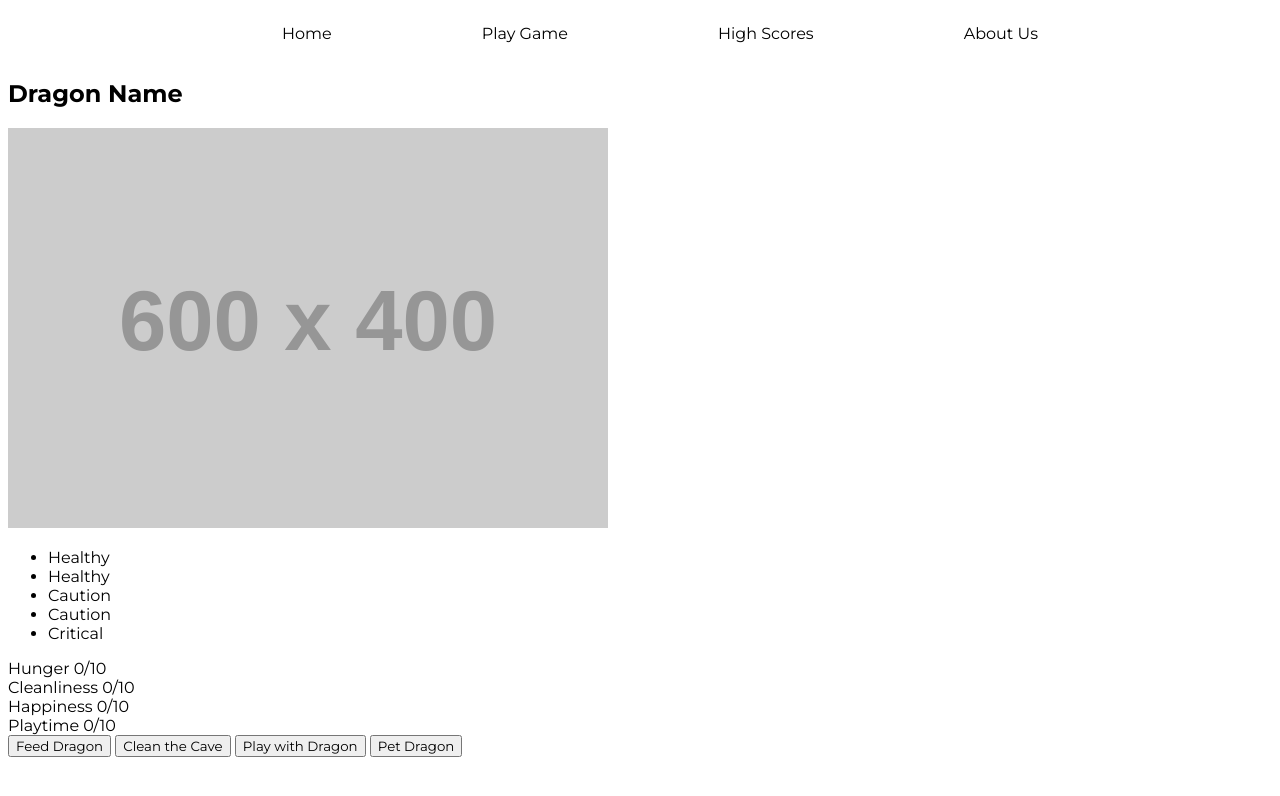
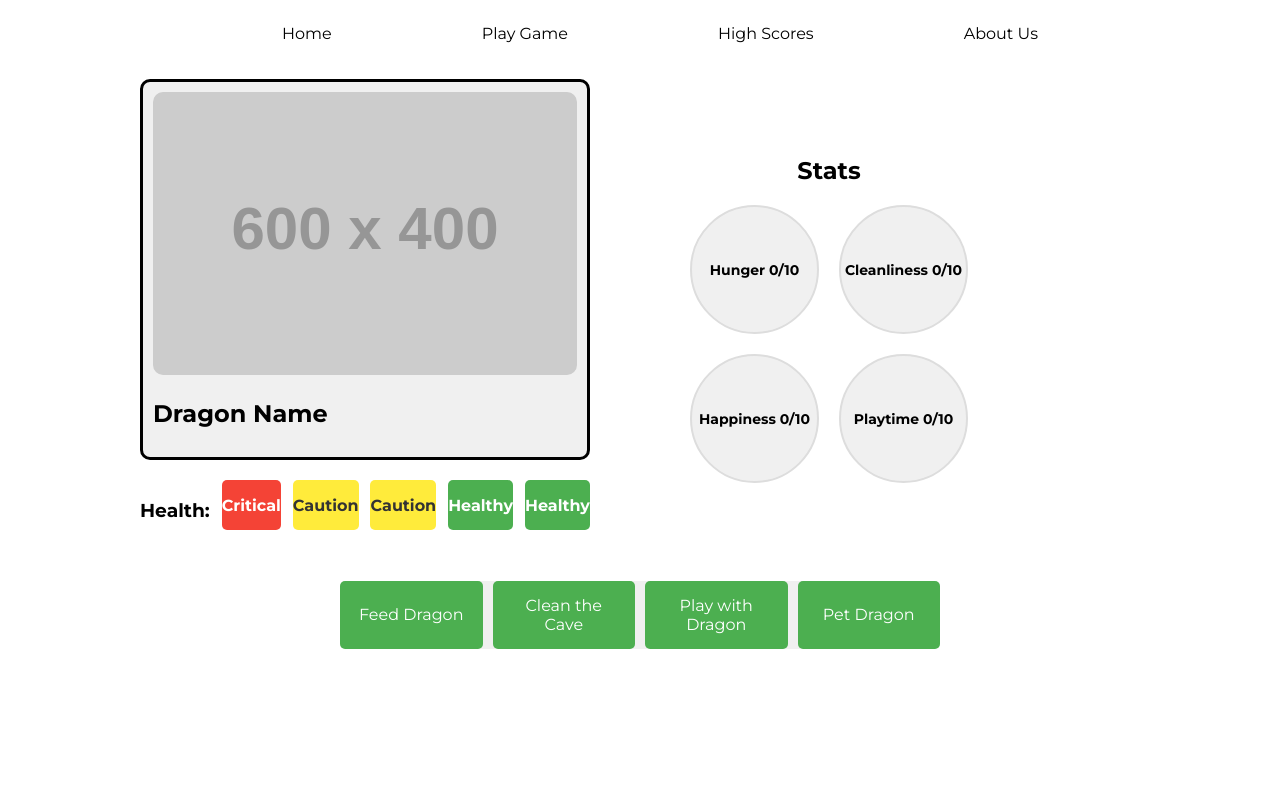
Before and after one commit to dragonlairindustries/pixel-pet, a website: page html/play-game.html in a window 1280 px wide. Drawn offline with Linux system fonts and the light colour scheme; placeholder pictures from the web are drawn by us.

Commit message:
saving CSS changes

```diff
--- a/css/play-game.css
+++ b/css/play-game.css
@@ -0,0 +1,162 @@
+/* Main Game Layout */
+main {
+    max-width: 1000px;
+    margin: 0 auto;
+    padding: 20px;
+}
+
+.game-container {
+    display: flex;
+    align-items: center;
+    margin-bottom: 20px;
+}
+
+.dragon-details {
+    flex: 0 0 45%;
+    display: flex;
+    flex-direction: column;
+    align-items: center;
+}
+
+.dragon-animation-box {
+    border: 3px solid #000;
+    padding: 10px;
+    background-color: #f0f0f0;
+    border-radius: 10px;
+    margin-bottom: 20px;
+}
+
+.dragon-animation-box img {
+    width: 100%;
+    height: auto;
+    border-radius: 10px;
+}
+
+/* Health Bar Container */
+.health-bar-container {
+    display: flex;
+    align-items: center;
+    gap: 10px;
+    margin-bottom: 20px;
+}
+
+/* Health Bar Label */
+.health-bar-container h3 {
+    margin: 0;
+    font-size: 18px;
+    font-weight: bold;
+    color: #333;
+}
+
+/* Health Bar */
+.health-bar {
+    display: flex;
+    justify-content: space-between;
+    list-style: none;
+    padding: 0;
+    margin: 0;
+    background-color: transparent;
+    border: none;
+    width: 100%;
+    gap: 10px;
+}
+
+.health-bar .segment {
+    flex: 0 0 50px;
+    height: 50px;
+    text-align: center;
+    font-weight: bold;
+    color: white;
+    display: flex;
+    align-items: center;
+    justify-content: center;
+    border-radius: 5px;
+}
+
+/* Segment Colors */
+.segment.green {
+    background-color: #4caf50;
+}
+
+.segment.yellow {
+    background-color: #ffeb3b;
+    color: #333;
+}
+
+.segment.red {
+    background-color: #f44336;
+}
+
+/* Dragon Stats */
+.dragon-stats {
+    display: flex;
+    flex-direction: column;
+    align-items: center;
+    justify-content: center;
+    margin-left: 100px;
+}
+
+/* Stats heading */
+.dragon-stats h2 {
+    margin-bottom: 20px;
+    font-size: 24px;
+    font-weight: bold;
+    text-align: center;
+}
+
+/* Stats grid */
+.stats-grid {
+    display: grid;
+    grid-template-columns: repeat(2, 1fr);
+    gap: 20px;
+    justify-items: center;
+    width: 100%;
+}
+
+/* Individual Stat Style */
+.dragon-stats .stat {
+    background-color: #f0f0f0;
+    width: 125px; /* Size */
+    height: 125px; /* Size */
+    border-radius: 50%;
+    text-align: center;
+    font-size: 14px;
+    font-weight: bold;
+    border: 2px solid #ddd;
+    transition: transform 0.3s ease;
+    display: flex; /* Center content in the stat */
+    align-items: center;
+    justify-content: center;
+}
+
+.dragon-stats .stat:hover {
+    transform: scale(1.05);
+}
+
+/* Game Actions */
+.game-actions {
+    display: flex;
+    justify-content: space-between;
+    gap: 10px;
+    background-color: #f0f0f0;
+    border-radius: 10px;
+    max-width: 600px;
+    margin: 0 auto;
+}
+
+.game-actions button {
+    flex: 1;
+    padding: 15px;
+    background-color: #4CAF50;
+    color: white;
+    border: none;
+    border-radius: 5px;
+    font-size: 16px;
+    cursor: pointer;
+    transition: background-color 0.3s ease;
+}
+
+.game-actions button:hover,
+.game-actions button:active {
+    background-color: #9999;
+}
--- a/html/play-game.html
+++ b/html/play-game.html
@@ -4,12 +4,16 @@
     <meta charset="UTF-8" />
     <meta name="viewport" content="width=device-width, initial-scale=1.0" />
     <title>Play Game - Pixel Pet</title>
-    <link rel="stylesheet" href="../css/global.css">
-    <link rel="stylesheet" href="../css/header.css">
-    <link rel="stylesheet" href="../css/footer.css">
-    <link rel="preconnect" href="https://fonts.googleapis.com">
-    <link rel="preconnect" href="https://fonts.gstatic.com" crossorigin>
-    <link href="https://fonts.googleapis.com/css2?family=Montserrat:ital,wght@0,100..900;1,100..900&display=swap" rel="stylesheet">
+    <link rel="stylesheet" href="../css/global.css" />
+    <link rel="stylesheet" href="../css/header.css" />
+    <link rel="stylesheet" href="../css/footer.css" />
+    <link rel="stylesheet" href="../css/play-game.css" />
+    <link rel="preconnect" href="https://fonts.googleapis.com" />
+    <link rel="preconnect" href="https://fonts.gstatic.com" crossorigin />
+    <link
+      href="https://fonts.googleapis.com/css2?family=Montserrat:ital,wght@0,100..900;1,100..900&display=swap"
+      rel="stylesheet"
+    />
   </head>
   <body>
     <header>
@@ -26,37 +30,46 @@
     <main>
       <div class="game-container">
         <div class="dragon-details">
-                <h2>Dragon Name</h2>
           <div class="dragon-animation-box">
             <!-- Dragon animation goes here -->
             <img src="https://placehold.co/600x400" alt="Placeholder Image" />
+            <h2>Dragon Name</h2>
           </div>
 
           <!-- Went with a LI thinking we can style this by dropping down into the eliments when we get to styling -->
           <ul class="health-bar" aria-label="Health status">
+            <h3>Health:</h3>
+            <li class="segment red" aria-label="Critical">Critical</li>
+            <li class="segment yellow" aria-label="Caution">Caution</li>
+            <li class="segment yellow" aria-label="Caution">Caution</li>
             <li class="segment green" aria-label="Healthy">Healthy</li>
             <li class="segment green" aria-label="Healthy">Healthy</li>
-                    <li class="segment yellow" aria-label="Caution">Caution</li>
-                    <li class="segment yellow" aria-label="Caution">Caution</li>
-                    <li class="segment red" aria-label="Critical">Critical</li>
           </ul>
-            </div>
         </div>
 
         <!-- Thinking we need divs here for JS since this will be dynamic -->
         <div class="dragon-stats">
+          <h2>Stats</h2>
+          <div class="stats-grid">
             <div class="stat stat-hunger">Hunger 0/10</div>
             <div class="stat stat-cleanliness">Cleanliness 0/10</div>
             <div class="stat stat-happiness">Happiness 0/10</div>
             <div class="stat stat-playtime">Playtime 0/10</div>
           </div>
+        </div>
 
-        <section class="game-actions">
+      </main>
+
+      <div class="game-actions">
         <button type="button" aria-label="Feed the Dragon">Feed Dragon</button>
-            <button type="button" aria-label="Clean the Dragon's Cave">Clean the Cave</button>
-            <button type="button" aria-label="Play with the Dragon">Play with Dragon</button>
+        <button type="button" aria-label="Clean the Dragon's Cave">
+          Clean the Cave
+        </button>
+        <button type="button" aria-label="Play with the Dragon">
+          Play with Dragon
+        </button>
         <button type="button" aria-label="Pet the Dragon">Pet Dragon</button>
-        </section>
-    </main>
+      </div>
+
     </body>
     </html>
```
Lines whose indentation alone changed are shown as unchanged.
